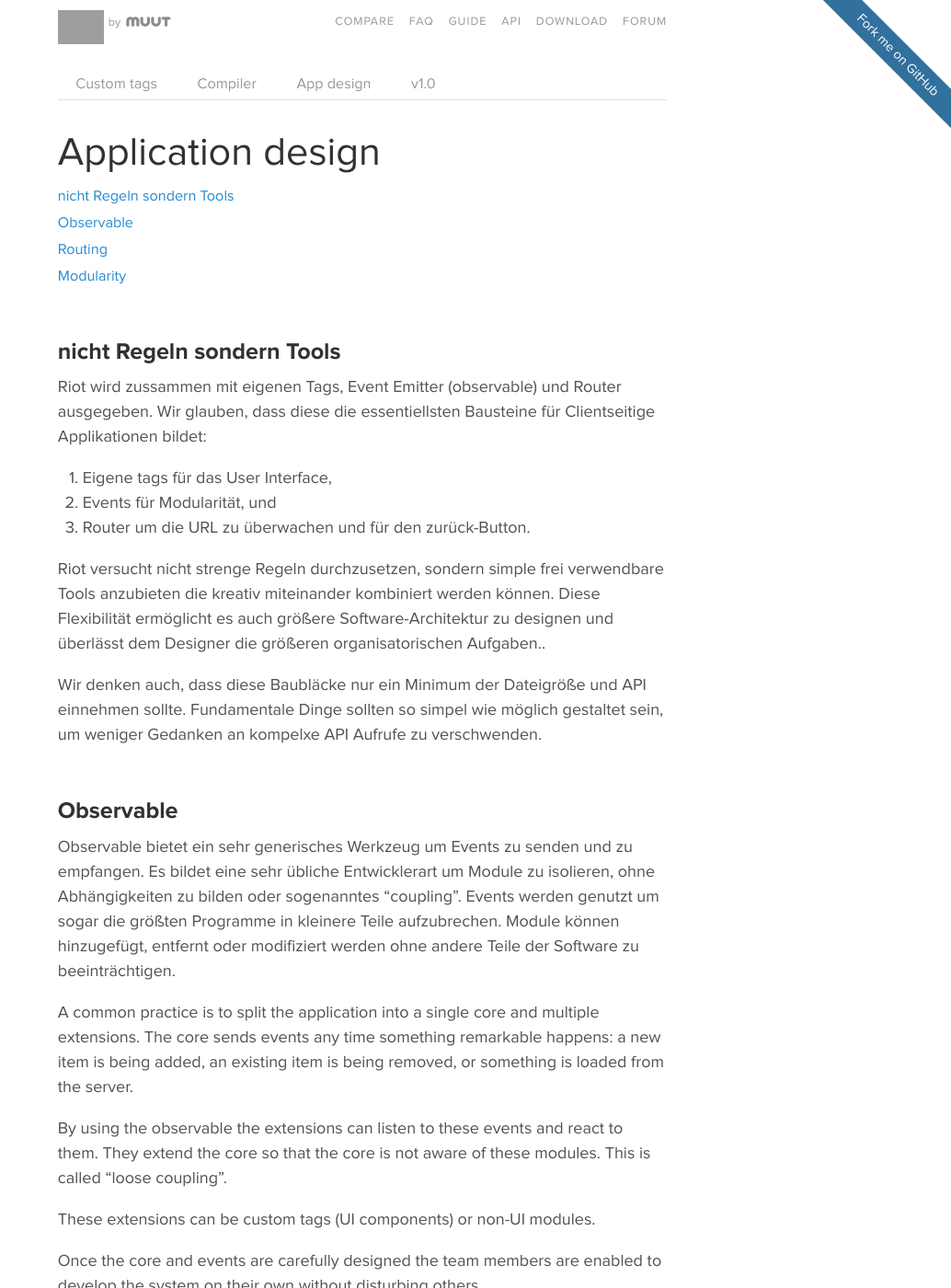
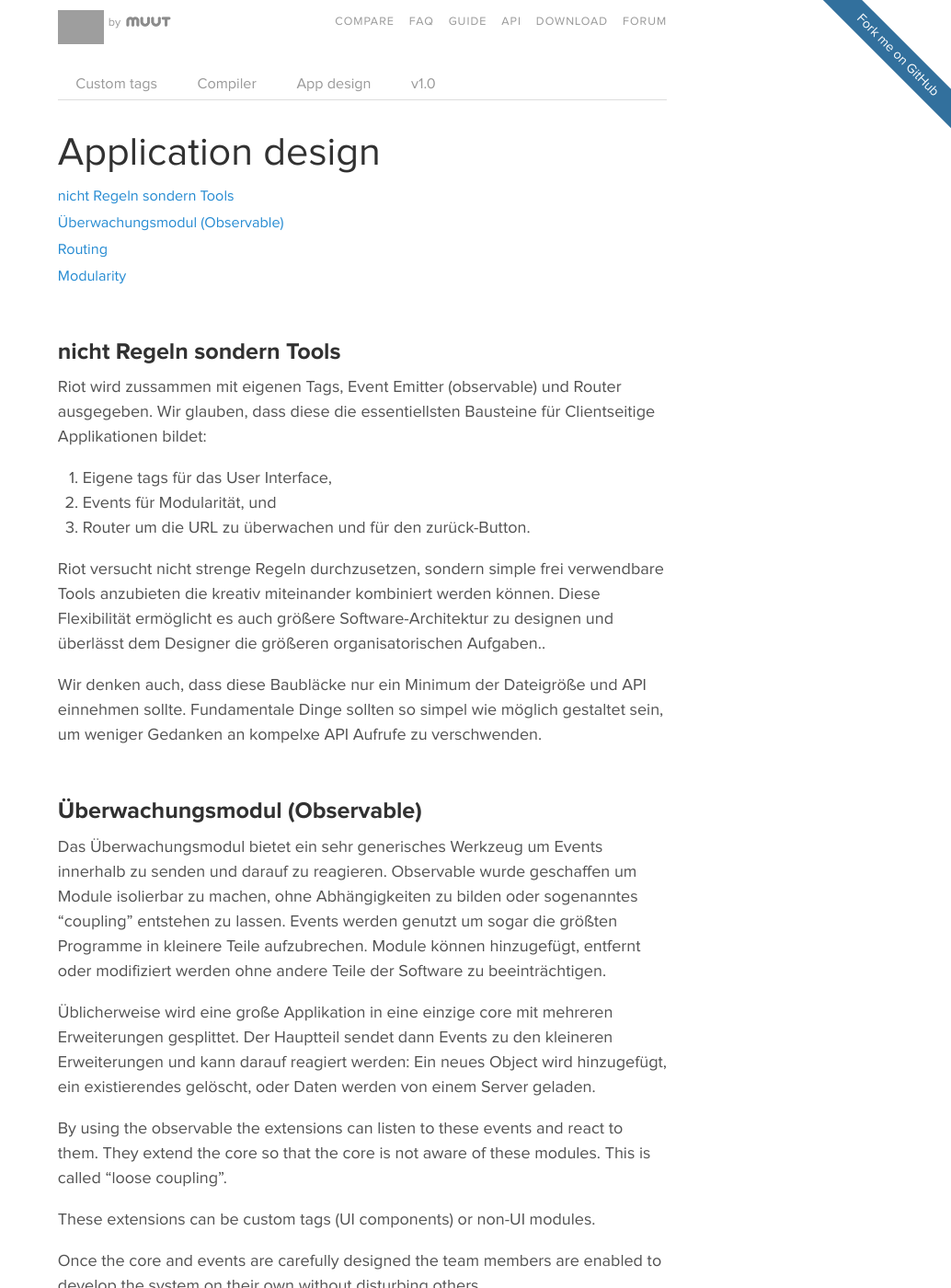
Before and after one commit to riot/riot.github.io, a Jekyll site: the page built from de/guide/application-design.md, in a window 1280 px wide and 1400 px high. Shown: the whole window at 92% size, without its empty margins (246-1280 px from the left). Built offline with Jekyll 4.4.1, drawn with Linux system fonts in a browser that asks for light colours; Markdown is read by kramdown in place of the engine named in the settings; grey boxes are pictures that could not be loaded.

Commit message:
Observable translated first few infos

```diff
--- a/de/guide/application-design.md
+++ b/de/guide/application-design.md
@@ -18,11 +18,14 @@ Riot versucht nicht strenge Regeln durchzusetzen, sondern simple frei verwendbar
 Wir denken auch, dass diese Baubläcke nur ein Minimum der Dateigröße und API einnehmen sollte. Fundamentale Dinge sollten so simpel wie möglich gestaltet sein, um weniger Gedanken an kompelxe API Aufrufe zu verschwenden.
 
 
-## Observable
+## Überwachungsmodul (Observable)
 
-Observable bietet ein sehr generisches Werkzeug um Events zu senden und zu empfangen. Es bildet eine sehr übliche Entwicklerart um Module zu isolieren, ohne Abhängigkeiten zu bilden oder sogenanntes "coupling". Events werden genutzt um sogar die größten Programme in kleinere Teile aufzubrechen. Module können hinzugefügt, entfernt oder modifiziert werden ohne andere Teile der Software zu beeinträchtigen.
+Das Überwachungsmodul bietet ein sehr generisches Werkzeug um Events innerhalb zu senden und darauf zu reagieren. Observable wurde geschaffen um Module isolierbar zu machen, ohne Abhängigkeiten zu bilden oder sogenanntes "coupling" entstehen zu lassen. Events werden genutzt um sogar die größten Programme in kleinere Teile aufzubrechen. Module können hinzugefügt, entfernt oder modifiziert werden ohne andere Teile der Software zu beeinträchtigen.
 
-A common practice is to split the application into a single core and multiple extensions. The core sends events any time something remarkable happens: a new item is being added, an existing item is being removed, or something is loaded from the server.
+
+Üblicherweise wird eine große Applikation in eine einzige core mit mehreren Erweiterungen gesplittet. Der Hauptteil sendet dann Events zu den kleineren Erweiterungen und kann darauf reagiert werden:
+Ein neues Object wird hinzugefügt, ein existierendes gelöscht, oder Daten werden von einem Server geladen.
+
 
 By using the observable the extensions can listen to these events and react to them. They extend the core so that the core is not aware of these modules. This is called "loose coupling".
 
```
